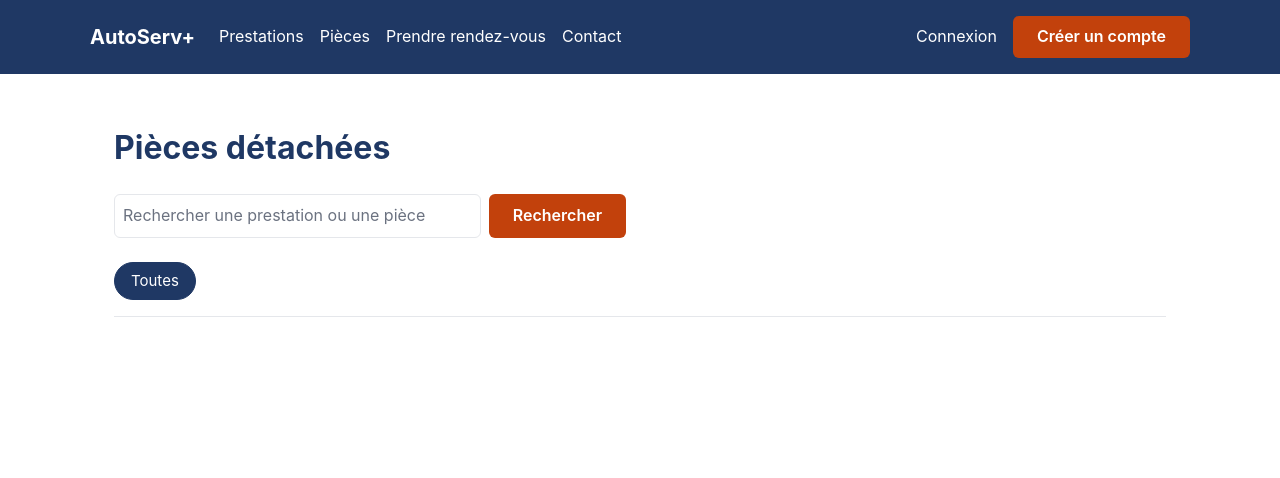
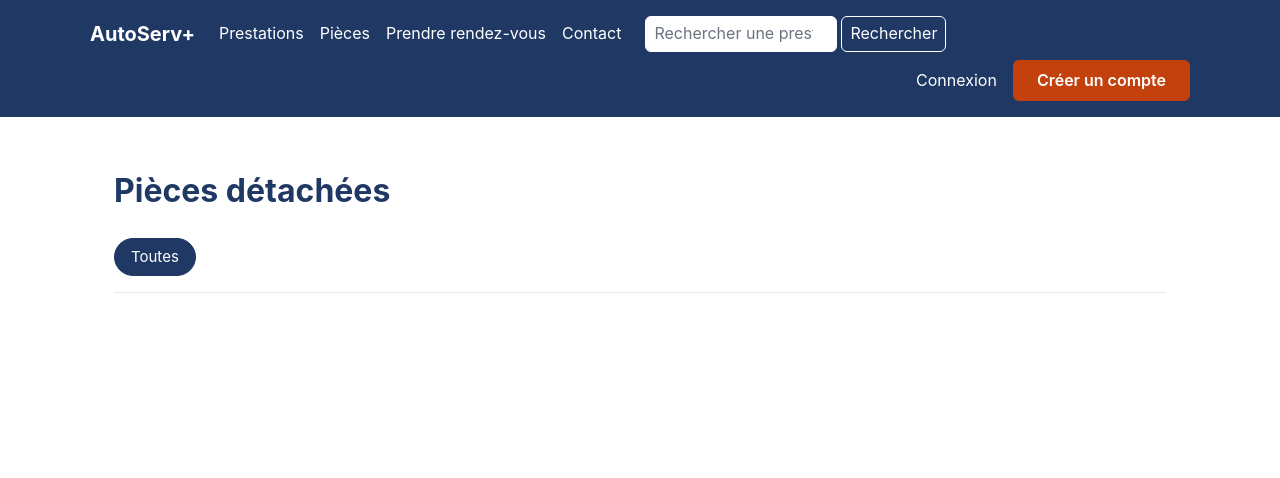
Before and after one commit to Ave-Avak/autoservplus, a Spring app: page /catalogue/liste in a window 1280 px wide. Shown: the top 478 px of the page. Run offline with Thymeleaf, Linux system fonts and the light colour scheme; the template is opened without the code that fills it, so the values that code supplies are empty; some of the project's set-up classes (security, data sources, template engines, error pages and the like) are left out, and stand-ins take their place; database files in the repository are not loaded.

Commit message:
feat(navigation): recherche du catalogue dans l'en-tête public et membre
La recherche n'était proposée que sur les deux listes du catalogue (F5). Elle entre dans le panneau du menu, qui la replie au téléphone, et les listes perdent leur formulaire devenu double. La page de recherche garde le sien et le back-office n'en reçoit pas : ses listes ont leurs propres filtres.

```diff
--- a/src/main/java/be/autoservplus/catalogue/web/CatalogueController.java
+++ b/src/main/java/be/autoservplus/catalogue/web/CatalogueController.java
@@ -101,7 +101,7 @@ public class CatalogueController {
                              @RequestParam(defaultValue = "1") int pagePieces,
                              Model modele) {
 
-        String terme = (q == null || q.isBlank()) ? null : q.trim();
+        String terme = (q == null || q.isBlank()) ? null : CatalogueService.termeBorne(q);
         var prestations = service.rechercherPrestations(terme, pagePrestations - 1);
         var pieces = service.rechercherPieces(terme, pagePieces - 1);
 
--- a/src/main/resources/static/css/autoservplus.css
+++ b/src/main/resources/static/css/autoservplus.css
@@ -291,6 +291,32 @@ main code { overflow-wrap: anywhere; }
     .menu-compte { margin-left: 0; }
     .menu a, .menu .lien-bouton, .menu-back-office a { white-space: normal; }
 }
+/* Recherche de l'en-tête. Champ blanc, texte par défaut du navigateur. Bouton blanc sur
+   marine (11.62:1), comme le bouton du menu. Sous 40em, le champ prend la largeur du
+   panneau replié. */
+.recherche-entete { display: flex; align-items: center; gap: var(--espace-xs); }
+.recherche-entete input {
+    width: 12rem;
+    min-width: 0;
+    padding: 0.25rem var(--espace-s);
+    border: 1px solid var(--blanc);
+    border-radius: var(--rayon);
+    font: inherit;
+}
+.recherche-entete button {
+    padding: 0.25rem var(--espace-s);
+    background: transparent;
+    color: var(--blanc);
+    border: 1px solid var(--blanc);
+    border-radius: var(--rayon);
+    font: inherit;
+    cursor: pointer;
+}
+.recherche-entete button:hover { background: var(--blanc); color: var(--bleu-marine); }
+@media (max-width: 40em) {
+    .recherche-entete input { flex: 1 1 auto; width: auto; }
+}
+
 /* --- Catalogue ------------------------------------------------------------------ */
 
 .recherche {
--- a/src/main/resources/templates/catalogue/liste.html
+++ b/src/main/resources/templates/catalogue/liste.html
@@ -19,12 +19,6 @@
     <h1 th:text="${typeArticle == 'service'} ? #{catalogue.titre.services} : #{catalogue.titre.pieces}">Nos prestations</h1>
 
     <p th:if="${typeArticle == 'piece'}"><a th:href="@{/garantie-legale}" th:text="#{garantie-legale.lien}">Vos droits de garantie légale</a></p>
-
-    <form class="recherche" th:action="@{/recherche}" method="get" role="search">
-        <label for="q" class="visuellement-cache" th:text="#{catalogue.recherche.libelle}">Rechercher dans le catalogue</label>
-        <input type="search" id="q" name="q" th:placeholder="#{catalogue.recherche.exemple}">
-        <button type="submit" class="btn-cta" th:text="#{catalogue.recherche.bouton}">Rechercher</button>
-    </form>
 
     <nav class="filtres" th:aria-label="#{catalogue.filtres.aria}">
         <a th:href="${typeArticle == 'service'} ? @{/services} : @{/pieces}"
--- a/src/main/resources/templates/catalogue/recherche.html
+++ b/src/main/resources/templates/catalogue/recherche.html
@@ -21,7 +21,7 @@
 
     <form class="recherche" th:action="@{/recherche}" method="get" role="search">
         <label for="q" class="visuellement-cache" th:text="#{catalogue.recherche.libelle}">Rechercher dans le catalogue</label>
-        <input type="search" id="q" name="q" th:value="${terme}" th:placeholder="#{catalogue.recherche.exemple}"
+        <input type="search" id="q" name="q" maxlength="100" th:value="${terme}" th:placeholder="#{catalogue.recherche.exemple}"
                th:attr="aria-invalid=${tropCourt} ? 'true' : null, aria-describedby=${tropCourt} ? 'recherche-erreur' : null">
         <button type="submit" class="btn-cta" th:text="#{catalogue.recherche.bouton}">Rechercher</button>
         <p class="texte-erreur recherche-erreur" id="recherche-erreur" role="alert" th:if="${tropCourt}"
--- a/src/main/resources/templates/fragments/entete.html
+++ b/src/main/resources/templates/fragments/entete.html
@@ -16,6 +16,11 @@
   messages reçus lui sont notifiés (AvisService, MessagerieService).
   Les compteurs sont fournis par des advices. Absents (page d'erreur), le lien reste
   sans nombre plutôt que d'afficher un zéro faux.
+
+  La recherche du catalogue (F5) est dans le panneau du menu : sous 40em elle se replie
+  avec lui au lieu d'occuper une ligne de l'en-tête. La page de recherche ne la répète
+  pas, elle porte déjà son formulaire, et deux champs de même rôle se gêneraient au
+  lecteur d'écran. Le back-office a son propre en-tête, sans recherche du catalogue.
 
   Menu repliable sous 40em, motif « Disclosure Navigation » (WAI-ARIA APG) : le bouton
   naît caché et menu.js le révèle. Sans script, les liens restent tous affichés.
@@ -37,6 +42,13 @@
                 <li><a th:href="@{/contact}" th:text="#{nav.contact}"
                        th:attr="aria-current=${cheminCourant == '/contact'} ? 'page' : null">Contact</a></li>
             </ul>
+            <form class="recherche-entete" th:action="@{/recherche}" method="get" role="search"
+                  th:if="${cheminCourant != '/recherche'}"
+                  sec:authorize="!isAuthenticated() or !authentication.authorities.isEmpty()">
+                <label for="recherche-entete" class="visuellement-cache" th:text="#{catalogue.recherche.libelle}">Rechercher dans le catalogue</label>
+                <input type="search" id="recherche-entete" name="q" maxlength="100" th:placeholder="#{catalogue.recherche.exemple}">
+                <button type="submit" th:text="#{catalogue.recherche.bouton}">Rechercher</button>
+            </form>
             <ul class="menu menu-compte" sec:authorize="!isAuthenticated()">
                 <li><a th:href="@{/connexion}" th:text="#{nav.connexion}"
                        th:attr="aria-current=${cheminCourant == '/connexion'} ? 'page' : null">Connexion</a></li>
```
Also changed, not shown: src/main/java/be/autoservplus/catalogue/service/CatalogueService.java (+16 -0 lines), 1 other file.
